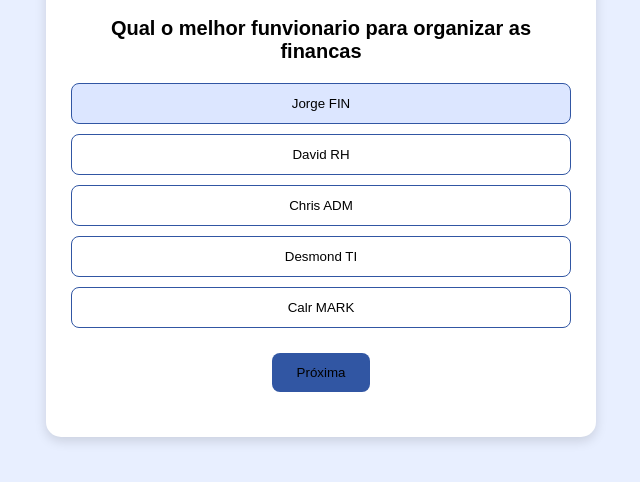
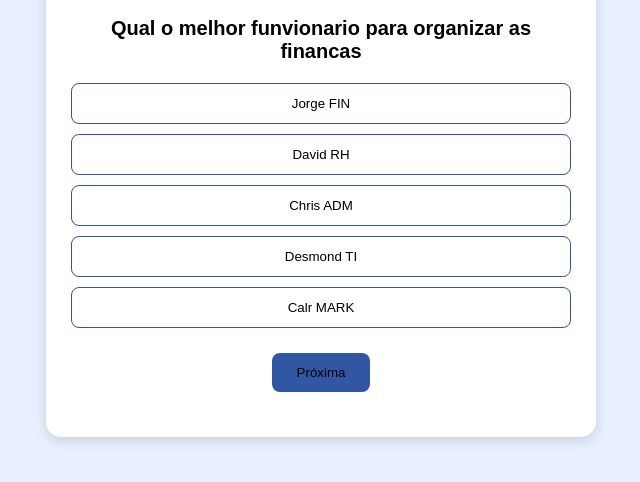
Before and after one commit to Pauloborge/projeto-adm, a plain HTML site: page index.html in a window 1280 px wide. In both pictures the pointer is over the button "Jorge FIN". Shown: the part 204-686 px from the top of the page, without its empty margins (319-959 px from the left). Drawn offline with Linux system fonts and the light colour scheme.

Commit message:
Update index.html

```diff
--- a/index.html
+++ b/index.html
@@ -76,7 +76,7 @@
 
         .alternativa:hover {
 
-            background: #dce6ff;
+            background: #ffffff;
 
         }
 
```
